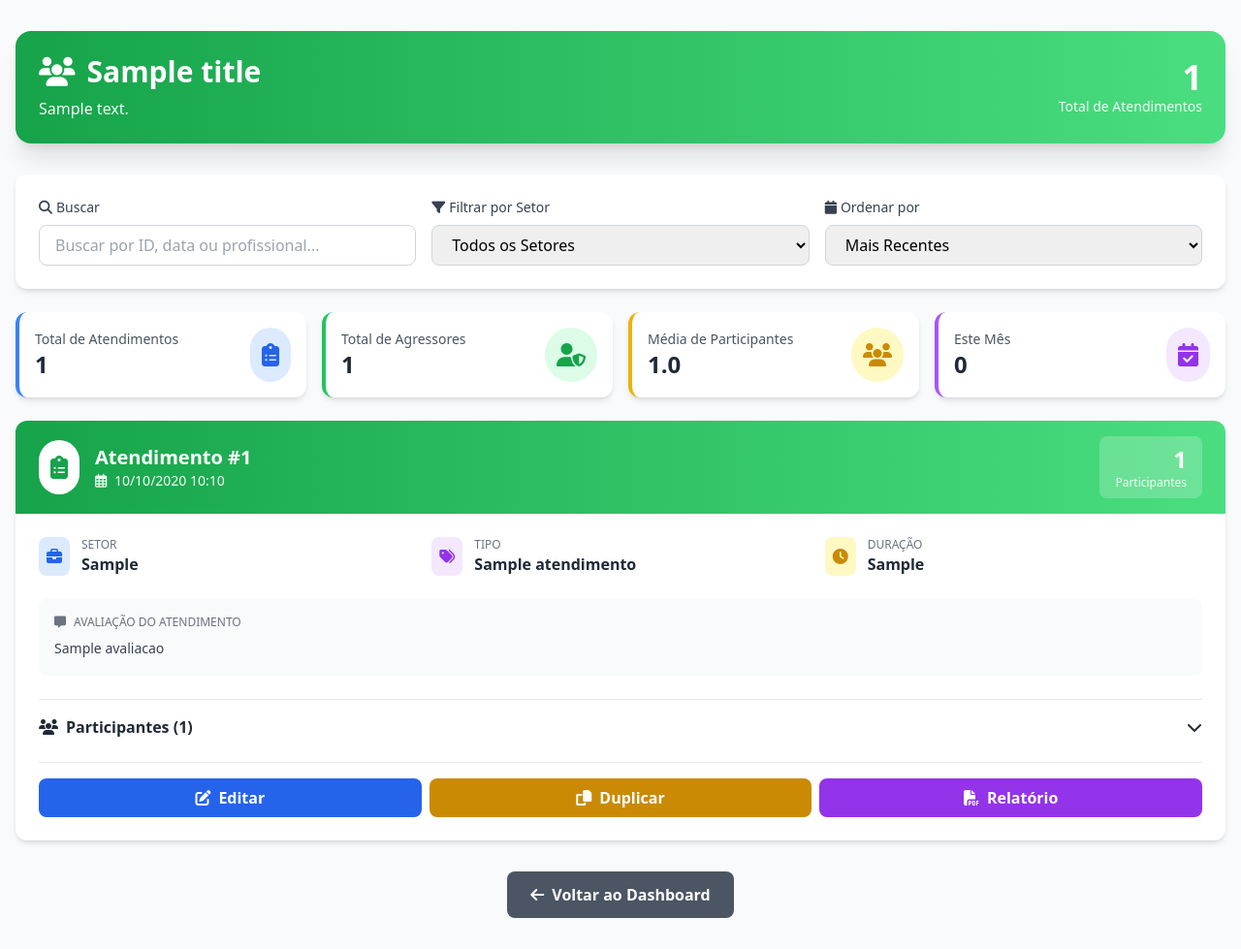
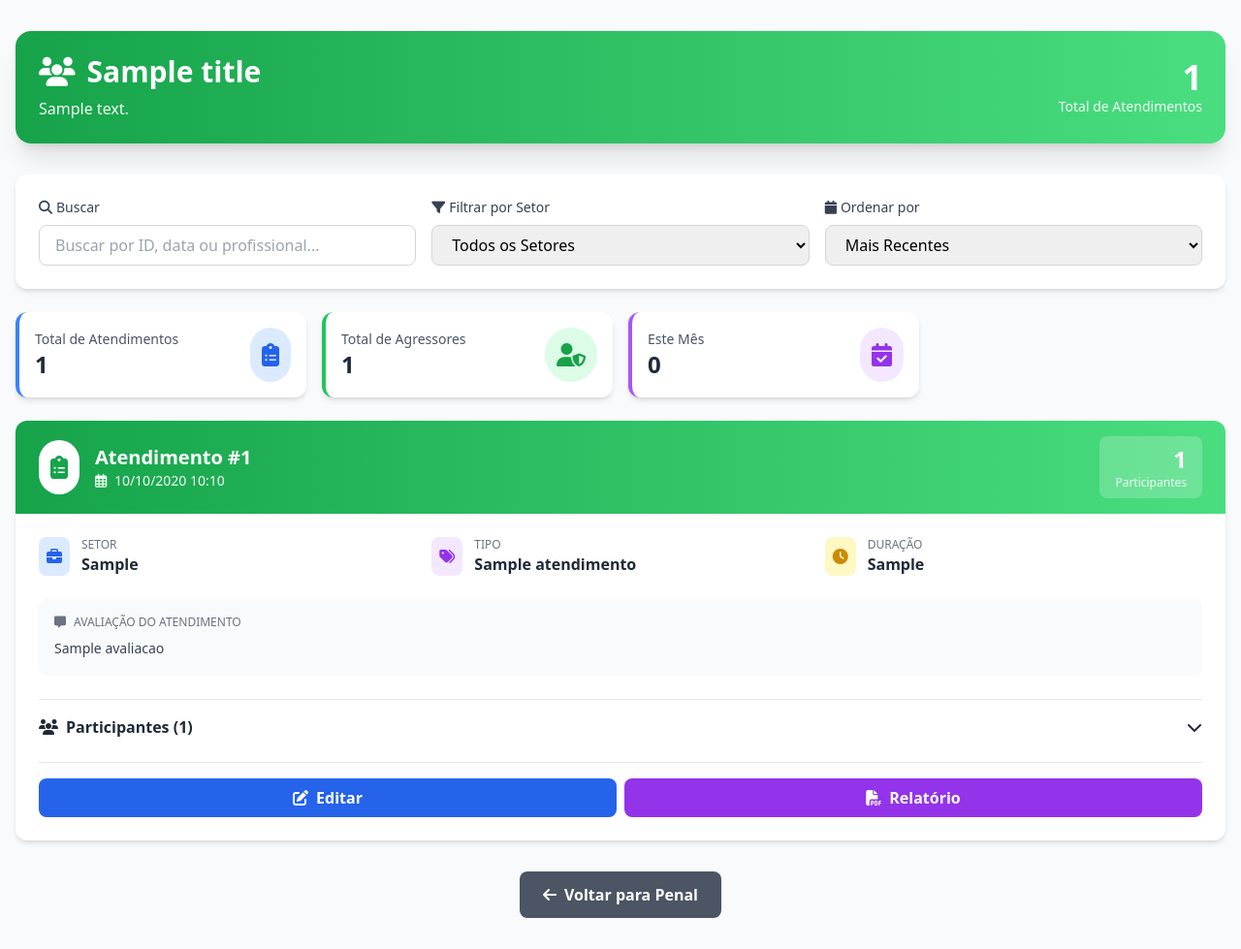
Before and after one commit to OgliariNatan/pievdcs, a Django app: template seguranca_publica/templates/parcial/mostra_todos_grupos.html in a window 1280 px wide. Shown: the whole page at 97% size. Run offline with Django 5.2, Linux system fonts and the light colour scheme; the template is opened without the code that fills it: most values are stand-ins (such as "Sample title", 1, 10 or a date in 2020); some libraries are stand-ins or nearby versions.

Commit message:
ajustando visualizacao dos atendimentos PP

```diff
--- a/seguranca_publica/templates/parcial/mostra_todos_grupos.html
+++ b/seguranca_publica/templates/parcial/mostra_todos_grupos.html
@@ -1,10 +1,11 @@
+
 {% load static %}
 <!DOCTYPE html>
 <html lang="pt-BR">
 <head>
     <meta charset="UTF-8">
     <meta name="viewport" content="width=device-width, initial-scale=1.0">
-    <title>{{ title }} - PIEVDCS</title>
+    <title>{{ title }}</title>
     <script src="https://cdn.tailwindcss.com"></script>
     <link rel="stylesheet" href="https://cdnjs.cloudflare.com/ajax/libs/font-awesome/6.4.0/css/all.min.css">
 </head>
@@ -90,18 +91,6 @@
                     </div>
                     <div class="bg-green-100 rounded-full p-3">
                         <i class="fas fa-user-shield text-2xl text-green-600"></i>
-                    </div>
-                </div>
-            </div>
-
-            <div class="bg-white rounded-xl shadow-md p-4 border-l-4 border-yellow-500">
-                <div class="flex items-center justify-between">
-                    <div>
-                        <p class="text-sm text-gray-600">Média de Participantes</p>
-                        <p class="text-2xl font-bold text-gray-800" id="media-participantes">0</p>
-                    </div>
-                    <div class="bg-yellow-100 rounded-full p-3">
-                        <i class="fas fa-users text-2xl text-yellow-600"></i>
                     </div>
                 </div>
             </div>
@@ -259,10 +248,7 @@
                                 class="flex-1 px-4 py-2 bg-blue-600 text-white rounded-lg hover:bg-blue-700 transition font-semibold">
                             <i class="fas fa-edit mr-2"></i>Editar
                         </button>
-                        <button onclick="duplicarAtendimento({{ grupo.id }})"
-                                class="flex-1 px-4 py-2 bg-yellow-600 text-white rounded-lg hover:bg-yellow-700 transition font-semibold">
-                            <i class="fas fa-copy mr-2"></i>Duplicar
-                        </button>
+
                         <button onclick="gerarRelatorio({{ grupo.id }})"
                                 class="flex-1 px-4 py-2 bg-purple-600 text-white rounded-lg hover:bg-purple-700 transition font-semibold">
                             <i class="fas fa-file-pdf mr-2"></i>Relatório
@@ -283,7 +269,7 @@
         <div class="mt-8 text-center">
             <a href="{% url 'seguranca_publica:penal' %}"
                class="inline-flex items-center gap-2 px-6 py-3 bg-gray-600 text-white rounded-lg hover:bg-gray-700 transition font-semibold">
-                <i class="fas fa-arrow-left"></i>Voltar ao Dashboard
+                <i class="fas fa-arrow-left"></i>Voltar para Penal
             </a>
         </div>
     </div>
@@ -310,10 +296,9 @@
                 }
             });
 
-            const media = cards.length > 0 ? (totalAgressores / cards.length).toFixed(1) : 0;
+
 
             document.getElementById('total-agressores').textContent = totalAgressores;
-            document.getElementById('media-participantes').textContent = media;
             document.getElementById('atendimentos-mes').textContent = atendimentosMes;
         });
 
@@ -399,17 +384,23 @@
             });
         }
 
+        // Fechar modal com tecla ESC
+        document.addEventListener('keydown', function(e) {
+            if (e.key === 'Escape' || e.keyCode === 27) {
+                const modalContainer = document.getElementById('modal-container');
+                if (modalContainer && modalContainer.innerHTML.trim() !== '') {
+                    modalContainer.innerHTML = '';
+                }
+            }
+        });
+
         function editarAtendimento(id) {
             alert(`Editar atendimento #${id} - Funcionalidade em desenvolvimento`);
         }
-
-        function duplicarAtendimento(id) {
-            alert(`Duplicar atendimento #${id} - Funcionalidade em desenvolvimento`);
-        }
-
         function gerarRelatorio(id) {
             alert(`Gerar relatório do atendimento #${id} - Funcionalidade em desenvolvimento`);
         }
+
     </script>
 </body>
 </html>
```
